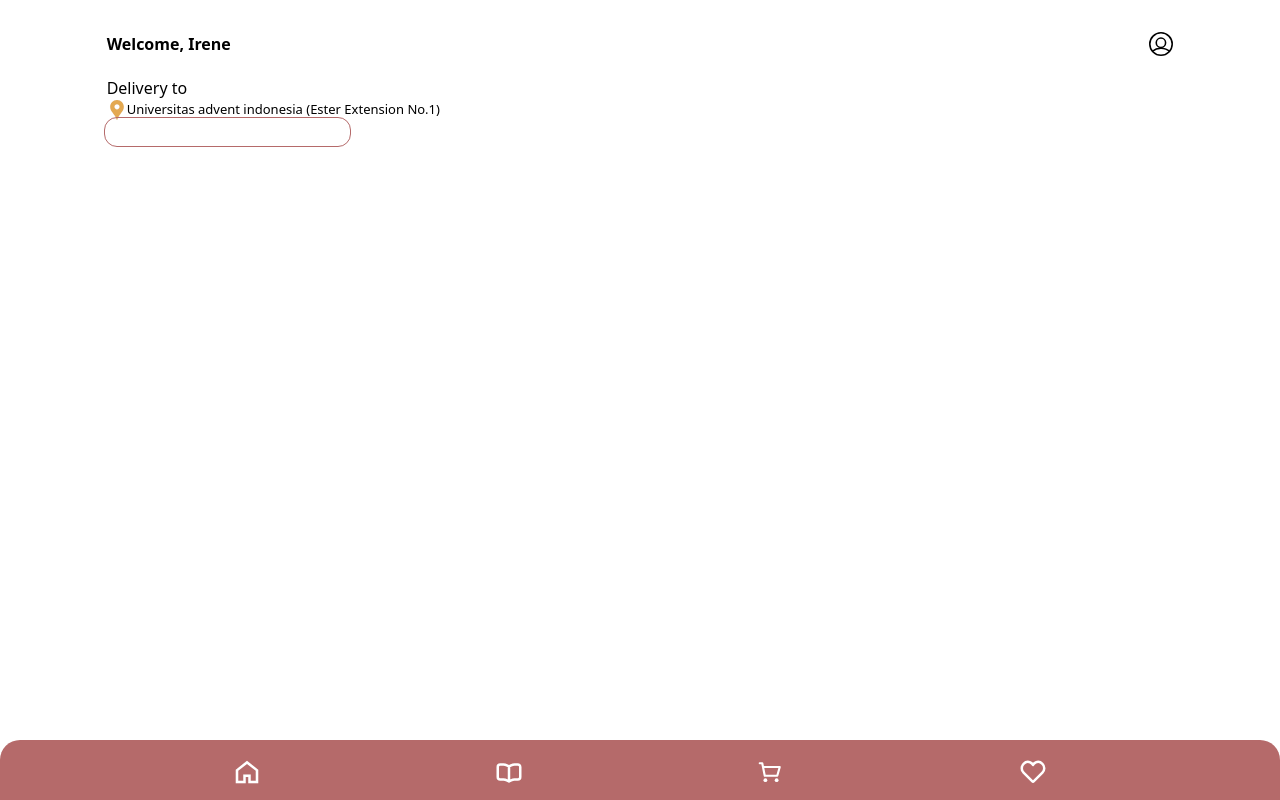
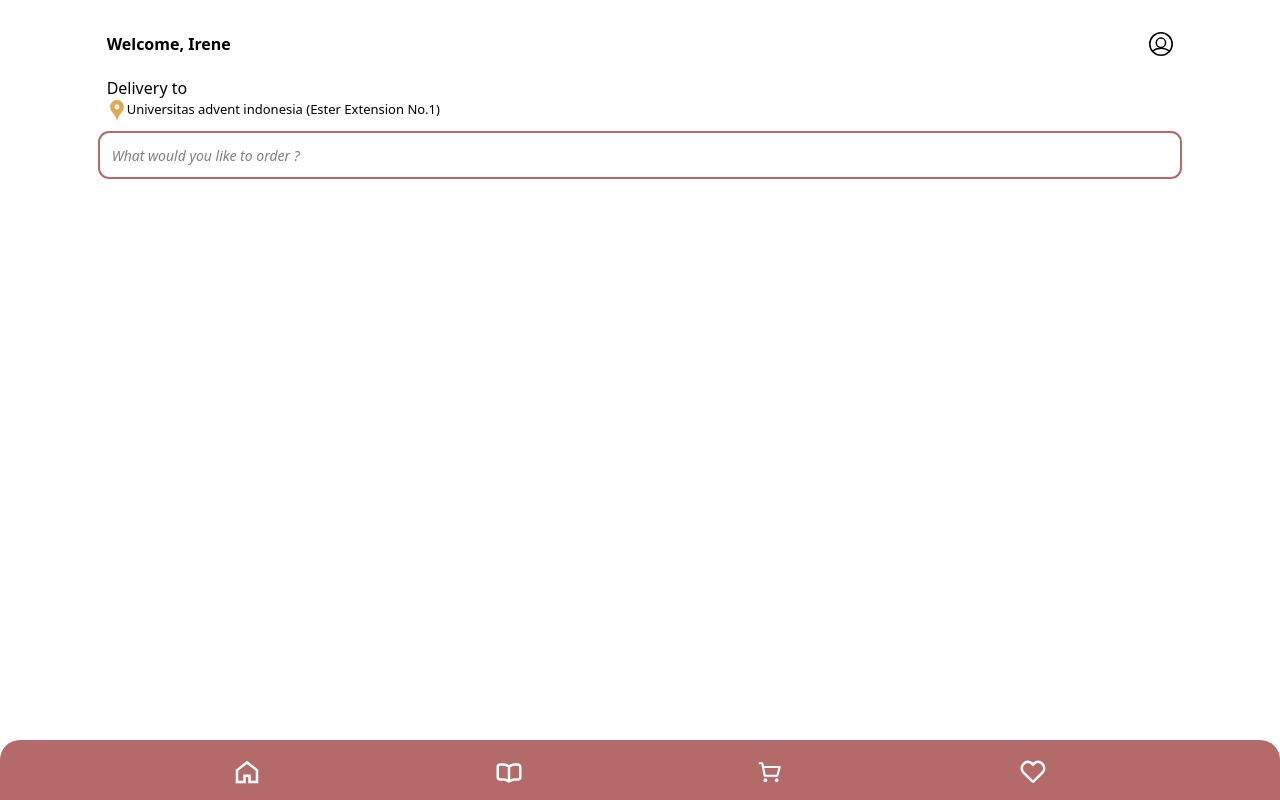
Before and after one commit to alfianwilfo/reactjs-umami, a React (Create React App) app in the folder client-customer/: page /home in a window 1280 px wide. Built offline with nearby package versions, Linux system fonts and the light colour scheme.

Commit message:
add placeholder

```diff
--- a/client-customer/src/views/Home.jsx
+++ b/client-customer/src/views/Home.jsx
@@ -14,7 +14,7 @@ export default function Home() {
 
   return (
     <div className="grid grid-cols-12">
-      <div className="col-start-2 col-end-12 mt-[12px]">
+      <div className="col-start-2 col-end-12 mt-[12px] ">
         <div className="flex flex-row justify-between">
           <div className="font-bold grid content-center">
             <div>
@@ -45,11 +45,12 @@ export default function Home() {
             </div>
           </div>
         </div>
-        <div className="grid grid-cols-12">
-          <div className="col-start-1">
+        <div className="grid grid-cols-12 mt-[20px]">
+          <div className="col-span-12">
             <input
               type="text"
-              className="outline outline-offset-2 outline-1 outline-[#B56A6A] rounded-[10px] px-[5px]"
+              placeholder="What would you like to order ?"
+              className="outline outline-offset-[7px] w-full outline-[2px] placeholder:italic placeholder:text-black/50 h-[30px] text-[14px] outline-[#B56A6A] rounded-[2px] px-[5px]"
             />
           </div>
         </div>
```
